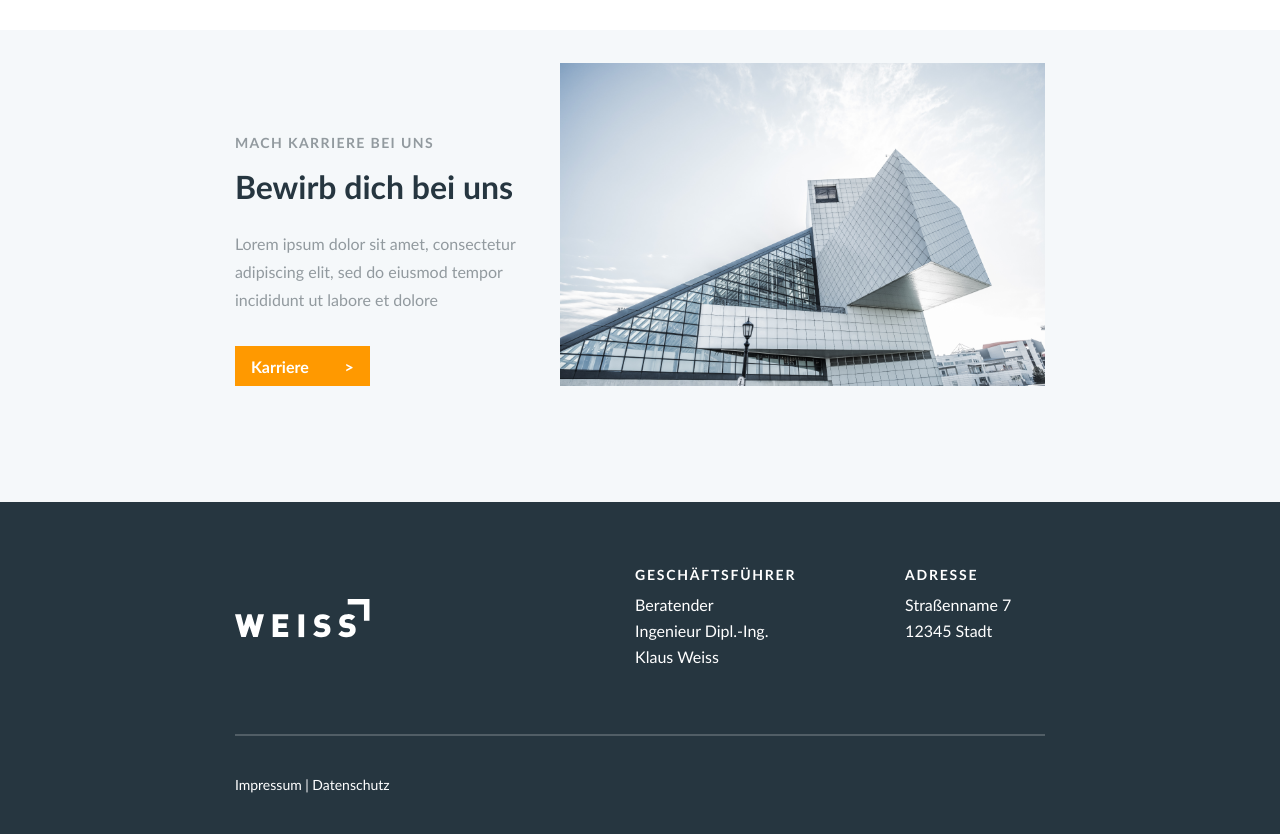
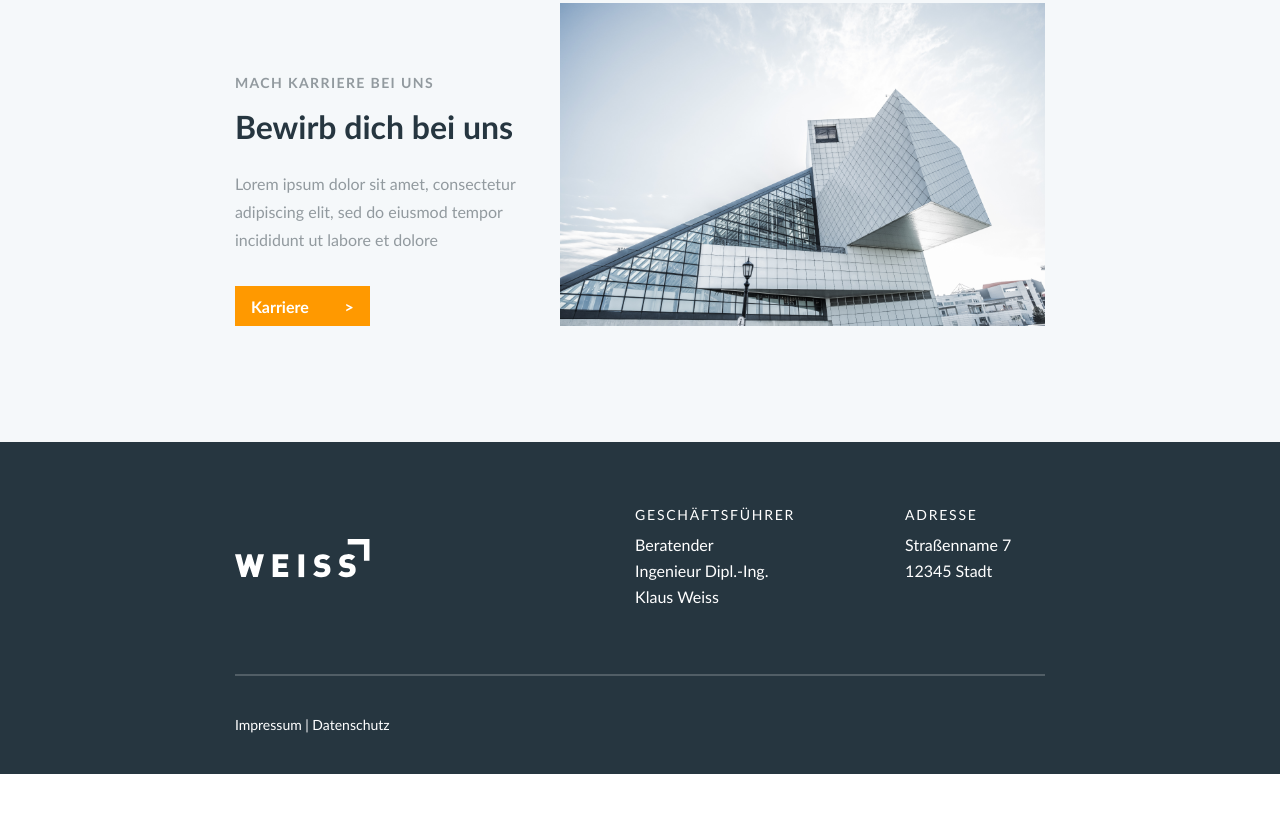
Before and after one commit to martlet-anastasia/weiss_landing_page, a plain HTML site: page index.html in a window 1280 px wide. Shown: the part 3955-4789 px from the top of the page. After the commit the page ends 4729 px from the top, so only its background shows below. Drawn offline with Linux system fonts and the light colour scheme.

Commit message:
Fix html bugs

```diff
--- a/index.html
+++ b/index.html
@@ -1,5 +1,5 @@
 <!DOCTYPE html>
-<html lang="en">
+<html lang="de">
 <head>
     <meta charset="UTF-8">
     <meta http-equiv="X-UA-Compatible" content="IE=edge">
@@ -110,7 +110,7 @@
                     <a href="#" class="portfolio__link">Unser Blog</a>
                 </div>
                 <h4 class="portfolio__subtitle">Unsere Letzten Beiträge</h4>
-
+             </div>
                 <div class="card-group">
                     <div class="card portfolio__card">
                         <h4 class="card__title">Sed eget morbi cursus elit ipsum pellentesque</h4>
@@ -158,11 +158,11 @@
                     </a>
                     <div class="footer__info">
                         <div class="footer__person">
-                            <h6 class="person-title">Geschäftsführer</h6>
+                            <p class="person-title">Geschäftsführer</p>
                             <p class="person-name">Beratender Ingenieur Dipl.-Ing. Klaus Weiss</p>
                         </div>
                         <address class="footer__address">
-                            <h6 class="address-title">Adresse</h6>
+                            <p class="address-title">Adresse</p>
                             <p class="address-name">Straßenname 7 12345 Stadt</p>
                         </address>
                     </div>
```
